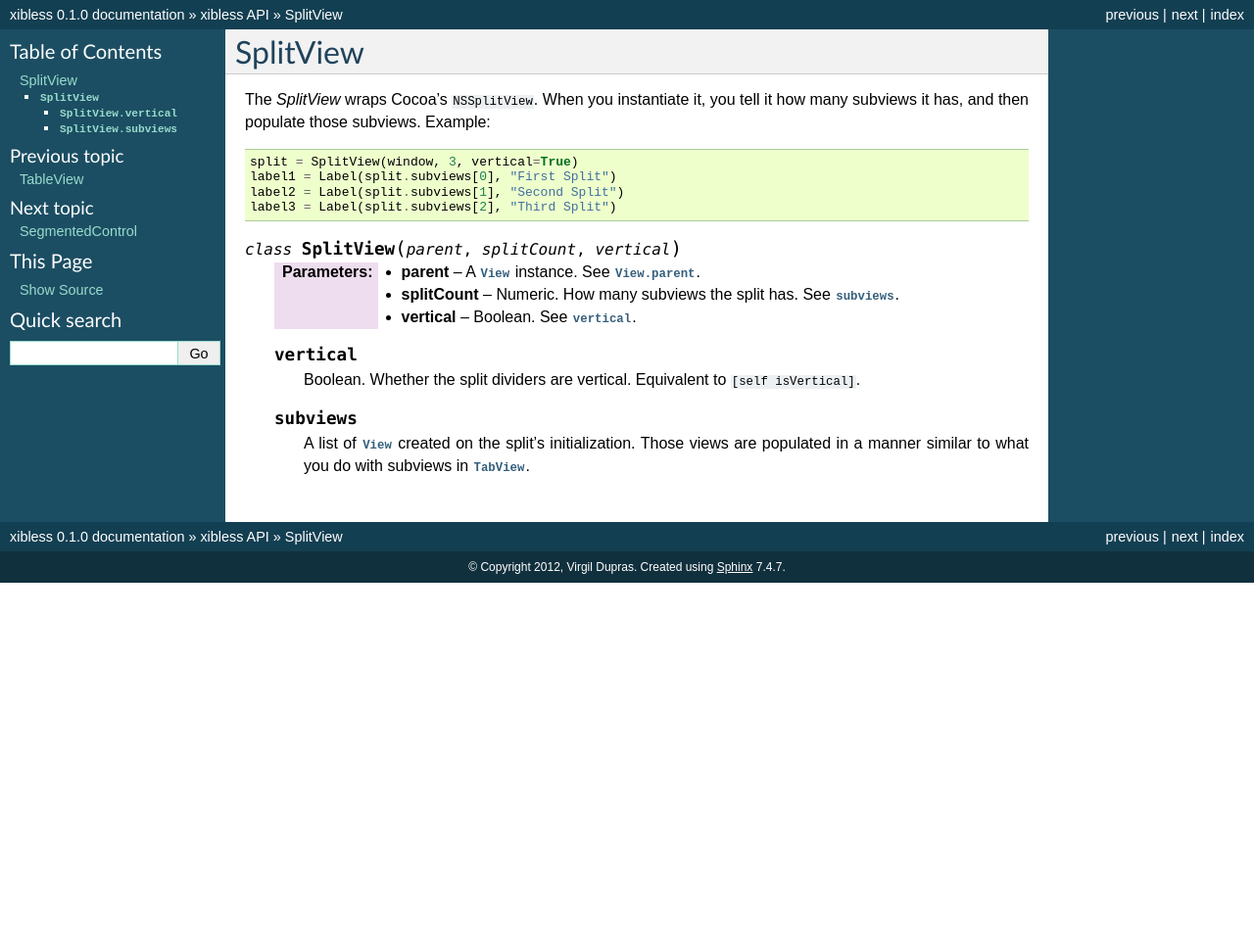
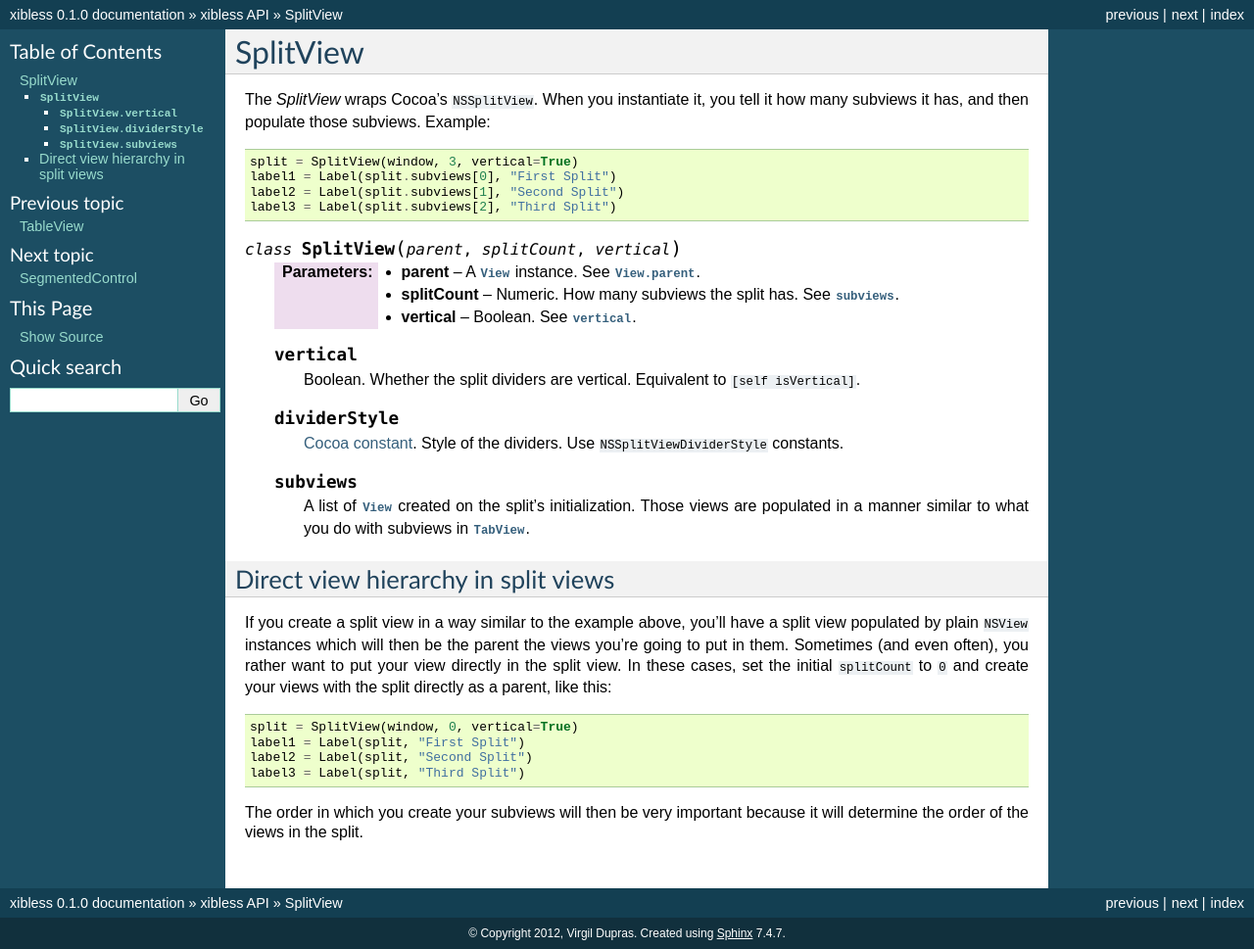
Before and after one commit to hsoft/xibless, a Sphinx documentation site: the page built from docs/api/splitview.rst, in a window 1280 px wide. Shown: the whole page at 98% size. Built offline with Sphinx 7.4.7, drawn with Linux system fonts in a browser that asks for light colours; before the commit the page ends 900 px from its top, so only the background shows below that.

Commit message:
Added SplitView.dividerStyle and added documentation for a direct split view hierarchy.

```diff
--- a/docs/api/splitview.rst
+++ b/docs/api/splitview.rst
@@ -19,7 +19,30 @@ subviews it has, and then populate those subviews. Example::
 
         Boolean. Whether the split dividers are vertical. Equivalent to ``[self isVertical]``.
 
+    .. attribute:: dividerStyle
+
+        :ref:`Cocoa constant <literal-consts>`. Style of the dividers. Use
+        ``NSSplitViewDividerStyle`` constants.
+
     .. attribute:: subviews
 
         A list of :class:`View` created on the split's initialization. Those views are populated in
         a manner similar to what you do with subviews in :class:`TabView`.
+
+
+Direct view hierarchy in split views
+------------------------------------
+
+If you create a split view in a way similar to the example above, you'll have a split view populated
+by plain ``NSView`` instances which will then be the parent the views you're going to put in them.
+Sometimes (and even often), you rather want to put your view directly in the split view. In these
+cases, set the initial ``splitCount`` to ``0`` and create your views with the split directly as a
+parent, like this::
+
+    split = SplitView(window, 0, vertical=True)
+    label1 = Label(split, "First Split")
+    label2 = Label(split, "Second Split")
+    label3 = Label(split, "Third Split")
+
+The order in which you create your subviews will then be very important because it will determine
+the order of the views in the split.
```
Also changed, not shown: 1 other file.
